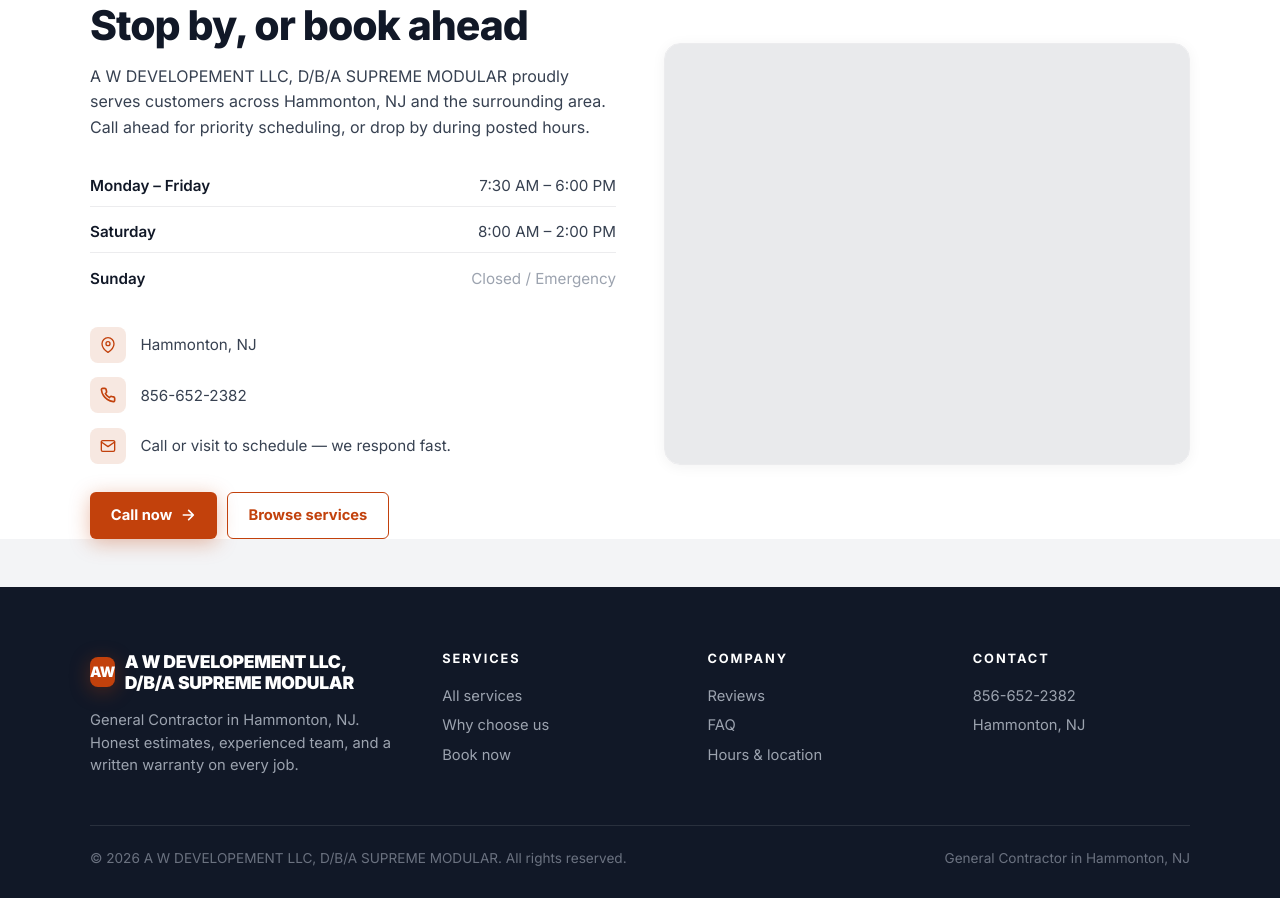
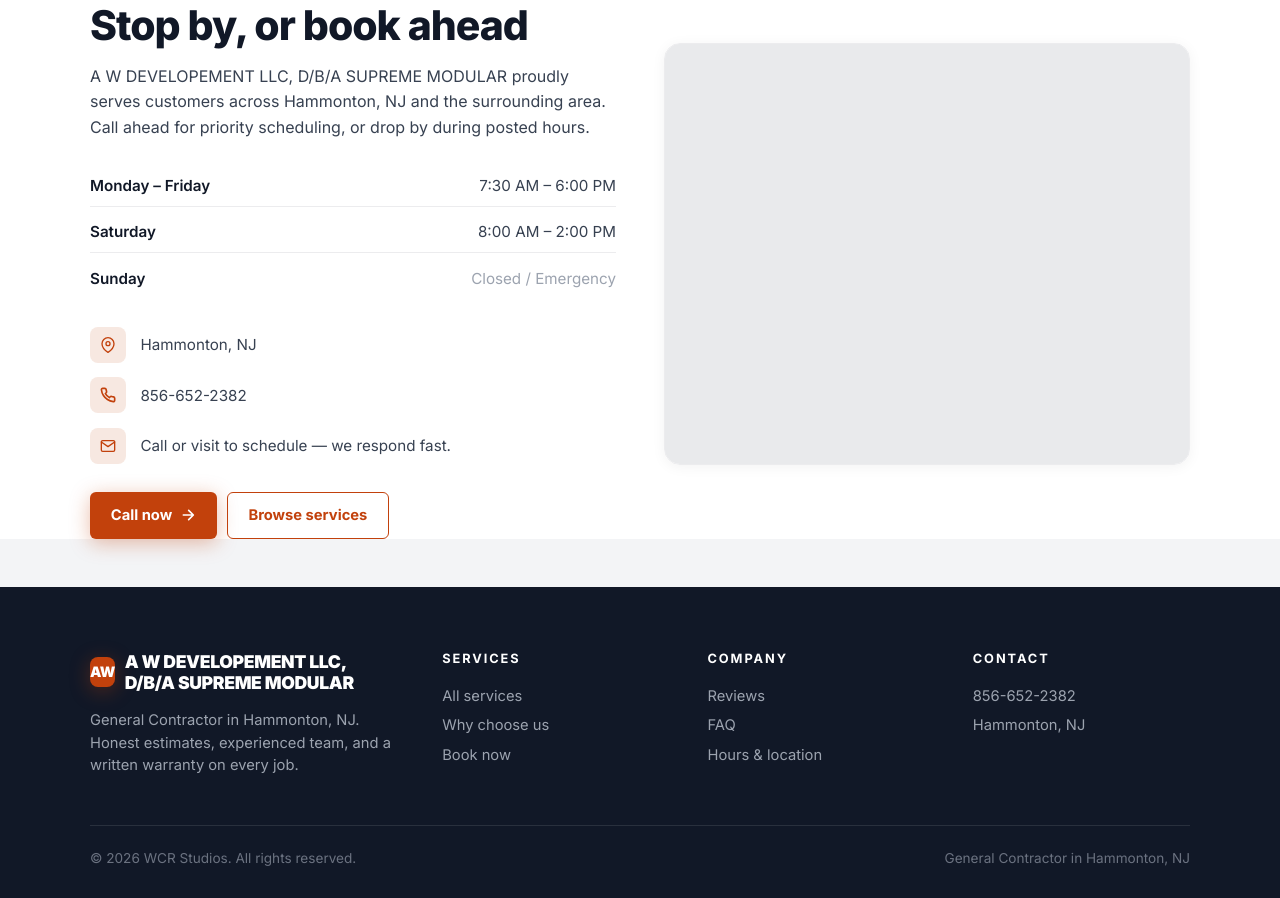
Before and after one commit to Wrenbjor/trades--a-w-developement-llc-d-b-a-supreme-modular, a plain HTML site: page index.html in a window 1280 px wide. Shown: the part 4714-5612 px from the top of the page. Drawn offline with nearby package versions, Linux system fonts and the light colour scheme; no server answers.

Commit message:
Update site

```diff
--- a/index.html
+++ b/index.html
@@ -605,7 +605,7 @@ footer{background:#111827;color:#cbd5d1;padding:4rem 2rem 2rem}
     </div>
   </div>
   <div class="foot-bottom">
-    <div>&copy; 2026 A W DEVELOPEMENT LLC, D/B/A SUPREME MODULAR. All rights reserved.</div>
+    <div>&copy; 2026 WCR Studios. All rights reserved.</div>
     <div>General Contractor in Hammonton, NJ</div>
   </div>
 </footer>
```
